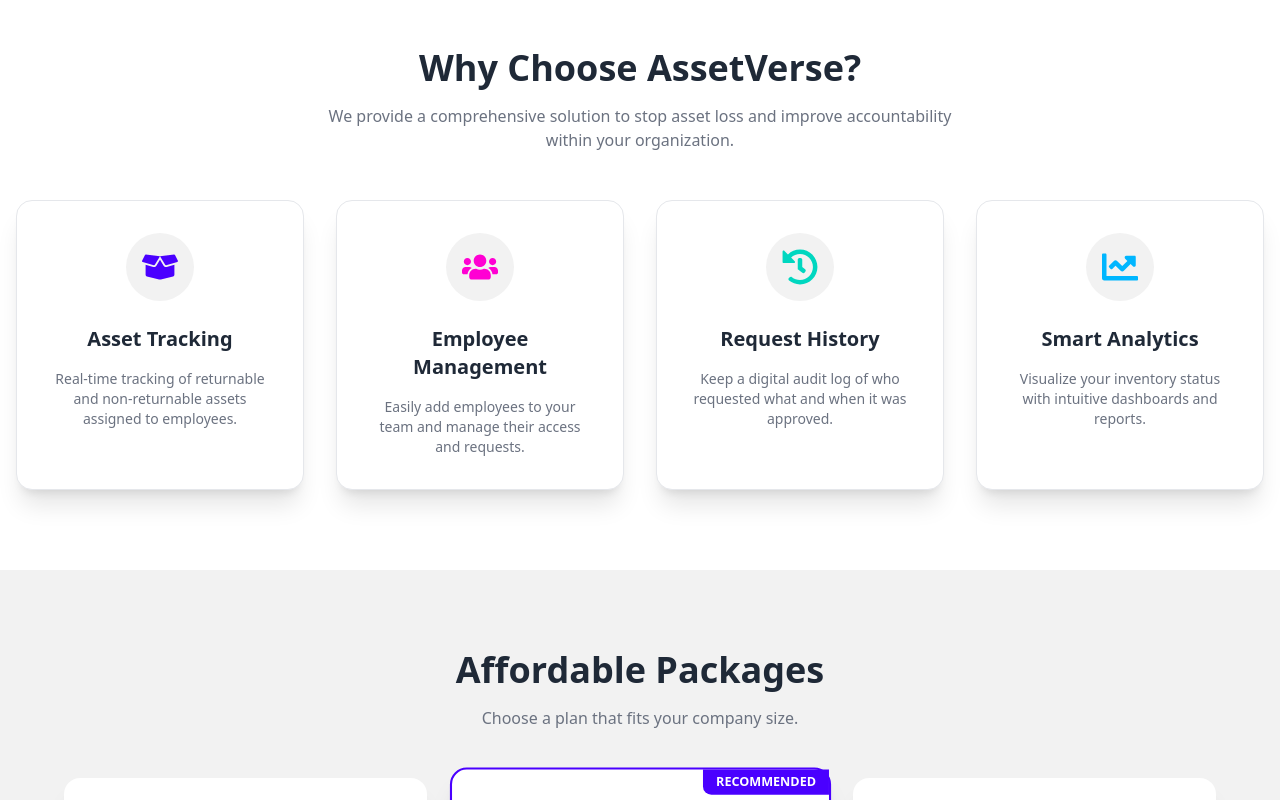
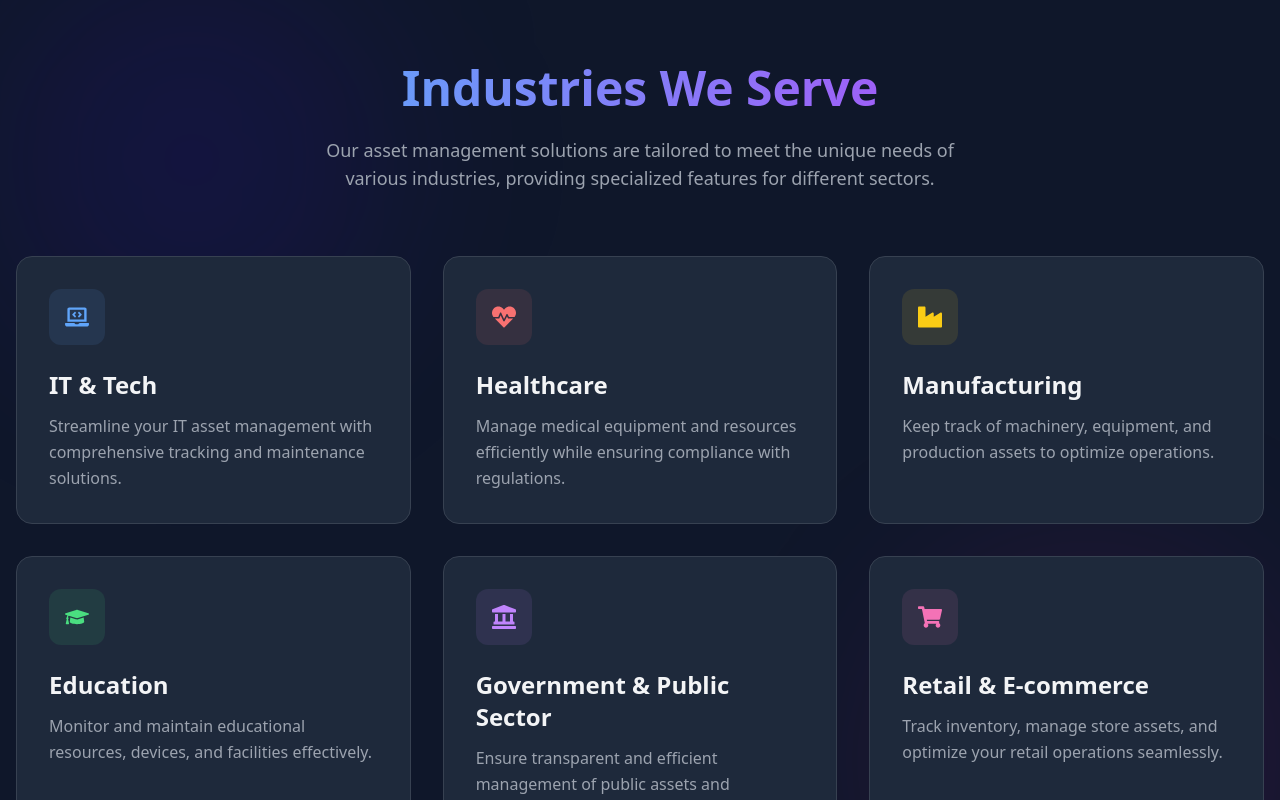
Before and after one commit to sunnyonweb/asset-verse-client, a React (Vite) app: page / in a window 1280 px wide. Shown: the part 860-1660 px from the top of the page. Built offline with nearby package versions, Linux system fonts and the light colour scheme; no server answers.

Commit message:
home page updated and completed

```diff
--- a/src/pages/Home/Banner.jsx
+++ b/src/pages/Home/Banner.jsx
@@ -2,7 +2,7 @@
 import { Link } from "react-router-dom";
 import { motion } from "framer-motion";
 import { FaPlayCircle, FaCheckCircle } from "react-icons/fa";
-import banner from "../banner.webp";
+import banner from "../../assets/banner.webp";
 
 const Banner = () => {
   return (
--- a/src/pages/Home/Home.jsx
+++ b/src/pages/Home/Home.jsx
@@ -4,6 +4,7 @@
 import About from "./About";
 import Packages from "./Packages";
 import Testimonials from "./Testimonials";
+import Industries from "./Industries";
 
 const Home = () => {
   return (
@@ -13,6 +14,7 @@
       </Helmet>
 
       <Banner />
+      <Industries />
       <About />
       <Packages />
       <Testimonials />
--- /dev/null
+++ b/src/pages/Home/Industries.jsx
@@ -0,0 +1,134 @@
+import React from "react";
+import {
+  FaLaptopCode,
+  FaHeartbeat,
+  FaIndustry,
+  FaGraduationCap,
+  FaLandmark,
+  FaShoppingCart,
+} from "react-icons/fa";
+import { motion } from "framer-motion";
+
+const Industries = () => {
+  const industries = [
+    {
+      id: 1,
+      title: "IT & Tech",
+      description:
+        "Streamline your IT asset management with comprehensive tracking and maintenance solutions.",
+      icon: <FaLaptopCode />,
+      color: "text-blue-400",
+      bg: "bg-blue-400/10",
+    },
+    {
+      id: 2,
+      title: "Healthcare",
+      description:
+        "Manage medical equipment and resources efficiently while ensuring compliance with regulations.",
+      icon: <FaHeartbeat />,
+      color: "text-red-400",
+      bg: "bg-red-400/10",
+    },
+    {
+      id: 3,
+      title: "Manufacturing",
+      description:
+        "Keep track of machinery, equipment, and production assets to optimize operations.",
+      icon: <FaIndustry />,
+      color: "text-yellow-400",
+      bg: "bg-yellow-400/10",
+    },
+    {
+      id: 4,
+      title: "Education",
+      description:
+        "Monitor and maintain educational resources, devices, and facilities effectively.",
+      icon: <FaGraduationCap />,
+      color: "text-green-400",
+      bg: "bg-green-400/10",
+    },
+    {
+      id: 5,
+      title: "Government & Public Sector",
+      description:
+        "Ensure transparent and efficient management of public assets and resources.",
+      icon: <FaLandmark />,
+      color: "text-purple-400",
+      bg: "bg-purple-400/10",
+    },
+    {
+      id: 6,
+      title: "Retail & E-commerce",
+      description:
+        "Track inventory, manage store assets, and optimize your retail operations seamlessly.",
+      icon: <FaShoppingCart />,
+      color: "text-pink-400",
+      bg: "bg-pink-400/10",
+    },
+  ];
+
+  return (
+    <section className="py-24 bg-[#0F172A] text-white relative overflow-hidden">
+      <div className="absolute top-0 left-0 w-96 h-96 bg-primary/10 rounded-full blur-[100px] pointer-events-none"></div>
+      <div className="absolute bottom-0 right-0 w-96 h-96 bg-secondary/10 rounded-full blur-[100px] pointer-events-none"></div>
+
+      <div className="container mx-auto px-4 relative z-10">
+        {/* Header Section */}
+        <div className="text-center mb-16 max-w-2xl mx-auto">
+          <motion.h2
+            initial={{ opacity: 0, y: -20 }}
+            whileInView={{ opacity: 1, y: 0 }}
+            transition={{ duration: 0.6 }}
+            className="text-4xl md:text-5xl font-bold mb-6 bg-clip-text text-transparent bg-gradient-to-r from-blue-400 to-purple-500"
+          >
+            Industries We Serve
+          </motion.h2>
+          <motion.p
+            initial={{ opacity: 0 }}
+            whileInView={{ opacity: 1 }}
+            transition={{ duration: 0.8, delay: 0.2 }}
+            className="text-gray-400 text-lg"
+          >
+            Our asset management solutions are tailored to meet the unique needs
+            of various industries, providing specialized features for different
+            sectors.
+          </motion.p>
+        </div>
+
+        {/* Grid Cards */}
+        <div className="grid grid-cols-1 md:grid-cols-2 lg:grid-cols-3 gap-8">
+          {industries.map((item, index) => (
+            <motion.div
+              key={item.id}
+              initial={{ opacity: 0, y: 30 }}
+              whileInView={{ opacity: 1, y: 0 }}
+              transition={{ duration: 0.5, delay: index * 0.1 }}
+              viewport={{ once: true }}
+              className="group relative p-8 rounded-2xl bg-[#1E293B] border border-gray-700 hover:border-gray-500 transition-all duration-300 hover:-translate-y-2 hover:shadow-2xl hover:shadow-primary/5"
+            >
+              {/* Icon Box */}
+              <div
+                className={`w-14 h-14 rounded-xl flex items-center justify-center text-2xl mb-6 ${item.bg} ${item.color} group-hover:scale-110 transition-transform duration-300`}
+              >
+                {item.icon}
+              </div>
+
+              {/* Content */}
+              <h3 className="text-2xl font-bold mb-3 text-gray-100 group-hover:text-white">
+                {item.title}
+              </h3>
+              <p className="text-gray-400 leading-relaxed">
+                {item.description}
+              </p>
+
+              {/* Hover Decoration */}
+              <div className="absolute inset-0 border-2 border-transparent group-hover:border-primary/20 rounded-2xl transition-all duration-300 pointer-events-none"></div>
+            </motion.div>
+          ))}
+        </div>
+      </div>
+    </section>
+  );
+};
+
+export default Industries;
```
Also changed, not shown: src/assets/banner.webp (renamed from public/banner.webp), 1 other file (tests, documents, lock files or other folders).
